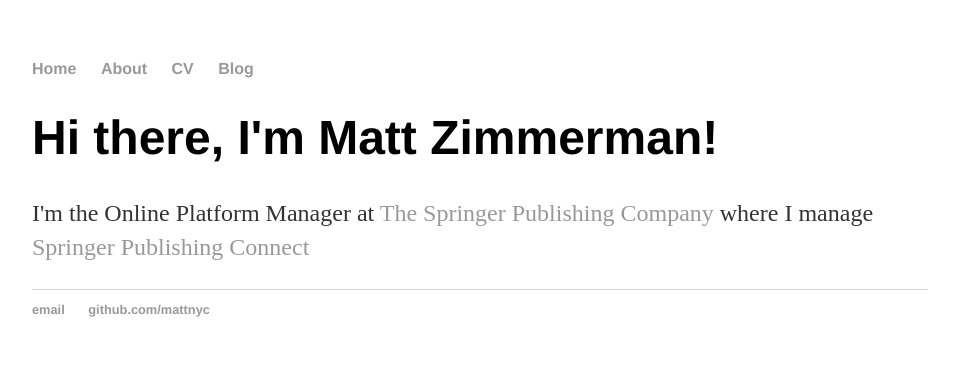
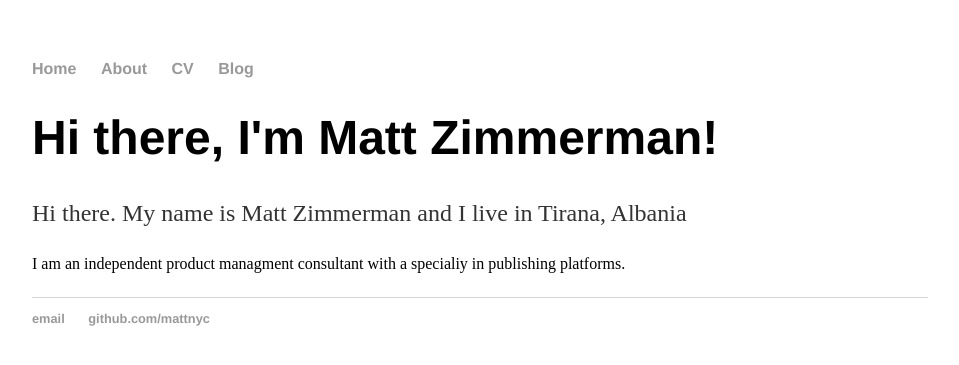
Before and after one commit to mattznyc/mattznyc.github.io, a Jekyll site: the page built from index.html, in a window 1280 px wide. Shown: the top 365 px of the page, without its empty margins (160-1119 px from the left). Built offline with Jekyll 4.4.1, drawn with Linux system fonts in a browser that asks for light colours.

Commit message:
Update index.html
Removed my Springer publishing blurb and mentioned I live in Albanian

```diff
--- a/index.html
+++ b/index.html
@@ -4,5 +4,4 @@ title: Matt Zimmerman, Digital Publishing
 ---
 <div class="blurb">
 	<h1>Hi there, I'm Matt Zimmerman!</h1>
-					<p>I'm the Online Platform Manager at <a href="https://www.springerpub.com">The Springer Publishing Company</a> where I manage <a href="https://connect.springerpub.com">Springer Publishing Connect</a> </p>
-</div><!-- /.blurb -->
+					<p>Hi there. My name is Matt Zimmerman and I live in Tirana, Albania</p> I am an independent product managment consultant with a specialiy in publishing platforms.</p></div><!-- /.blurb -->
```
